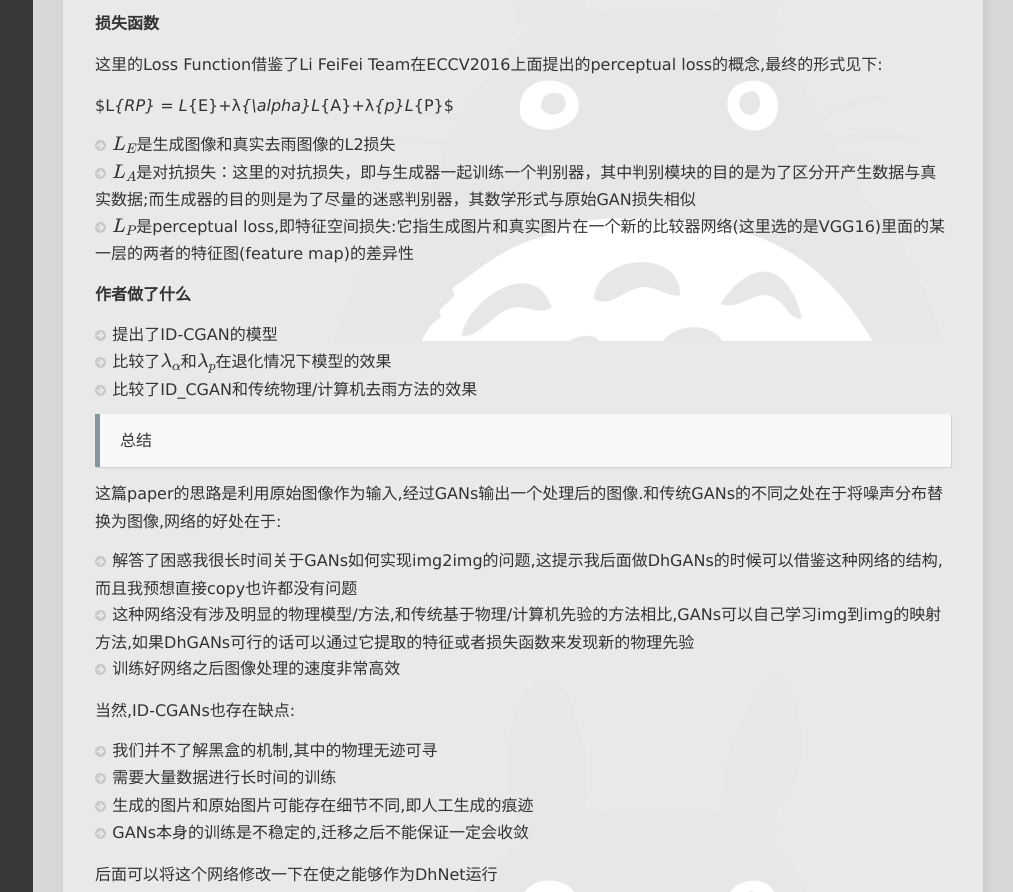
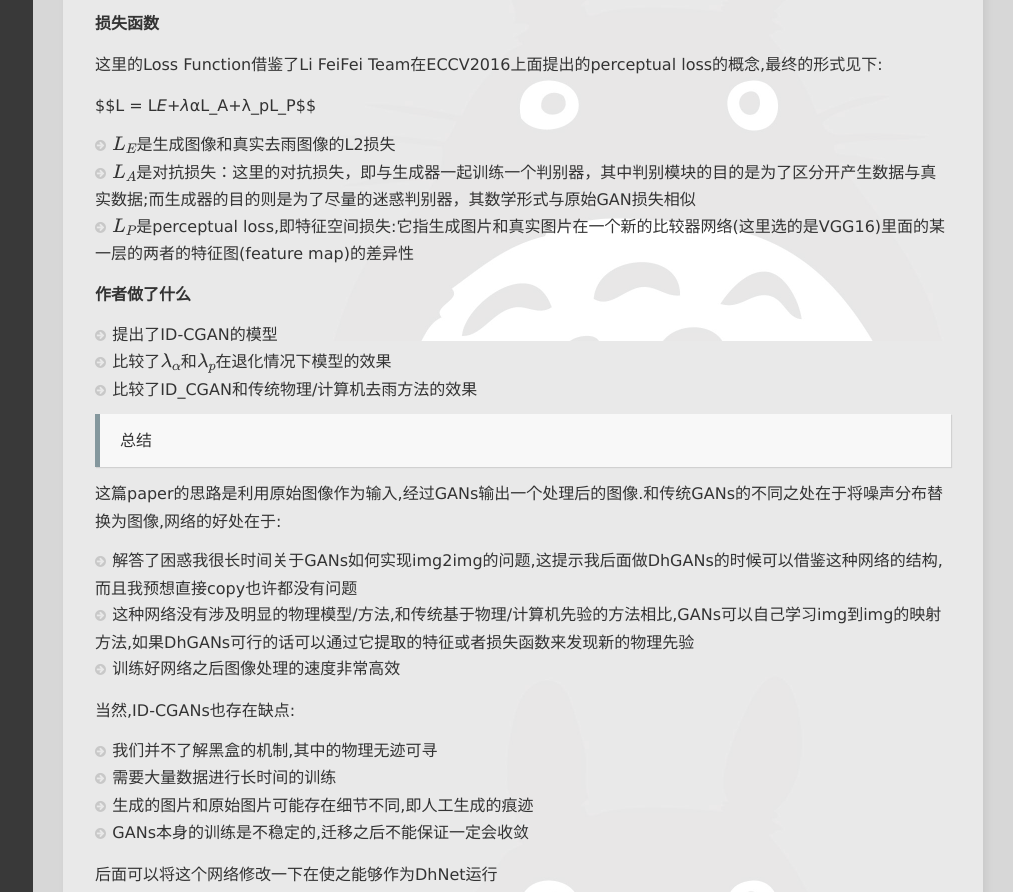
Before and after one commit to fmxFranky/fmxFranky.github.io, a plain HTML site: page 2017/03/02/Image-De-raining-Using-a-Conditional-Generative-Adversarial-Network/index.html in a window 1280 px wide. Shown: the part 1259-2151 px from the top of the page, without its empty margins (267-1280 px from the left). Drawn offline with nearby package versions, Linux system fonts and the light colour scheme; some packages are replaced by stand-ins of ours; a script that the page names is missing.

Commit message:
Site updated: 2017-03-02 23:35:57

```diff
--- a/2017/03/02/Image-De-raining-Using-a-Conditional-Generative-Adversarial-Network/index.html
+++ b/2017/03/02/Image-De-raining-Using-a-Conditional-Generative-Adversarial-Network/index.html
@@ -22,7 +22,7 @@
 <meta property="og:site_name" content="Hexo">
 <meta property="og:description" content="本文是一篇利用对坑生成网络(GANs)进行图像去雨的paper Image Deraining Using a Conditional Generative Adversarial Network的笔记">
 <meta property="og:image" content="https://ooo.0o0.ooo/2017/03/02/58b81dd47238e.png">
-<meta property="og:updated_time" content="2017-03-02T15:34:18.000Z">
+<meta property="og:updated_time" content="2017-03-02T15:35:41.000Z">
 <meta name="twitter:card" content="summary">
 <meta name="twitter:title" content="Image De-raining Using a Conditional Generative Adversarial Network">
 <meta name="twitter:description" content="本文是一篇利用对坑生成网络(GANs)进行图像去雨的paper Image Deraining Using a Conditional Generative Adversarial Network的笔记">
@@ -325,7 +325,7 @@
 </ul>
 <p><strong>损失函数</strong></p>
 <p>这里的Loss Function借鉴了Li FeiFei Team在ECCV2016上面提出的perceptual loss的概念,最终的形式见下:</p>
-<p>$L<em>{RP} = L</em>{E}+λ<em>{\alpha}L</em>{A}+λ<em>{p}L</em>{P}$</p>
+<p>$$L = L<em>E+λ</em>αL_A+λ_pL_P$$</p>
 <ul>
 <li>$L_E$是生成图像和真实去雨图像的L2损失</li>
 <li>$L_A$是对抗损失：这里的对抗损失，即与生成器一起训练一个判别器，其中判别模块的目的是为了区分开产生数据与真实数据;而生成器的目的则是为了尽量的迷惑判别器，其数学形式与原始GAN损失相似</li>
```
